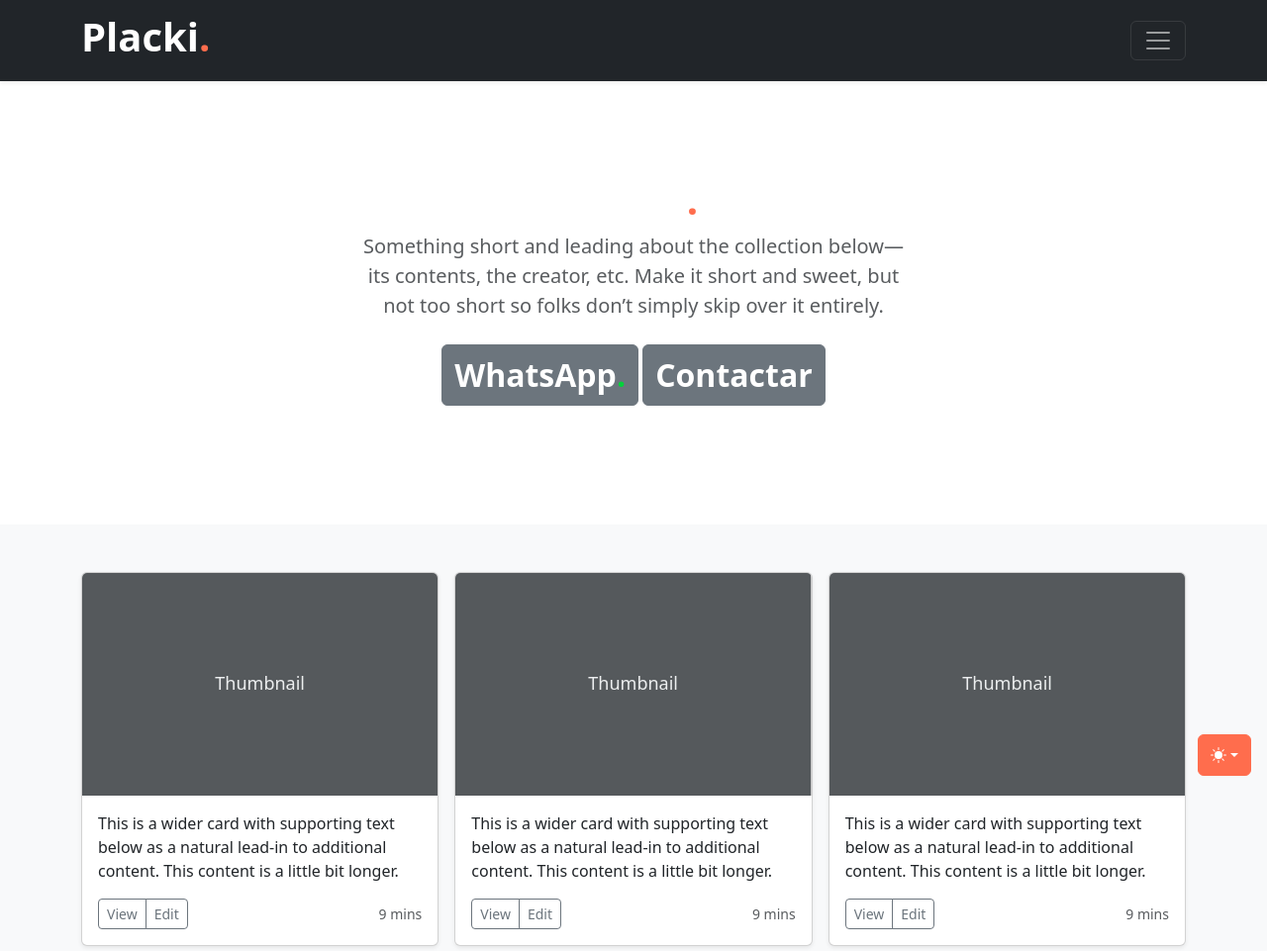
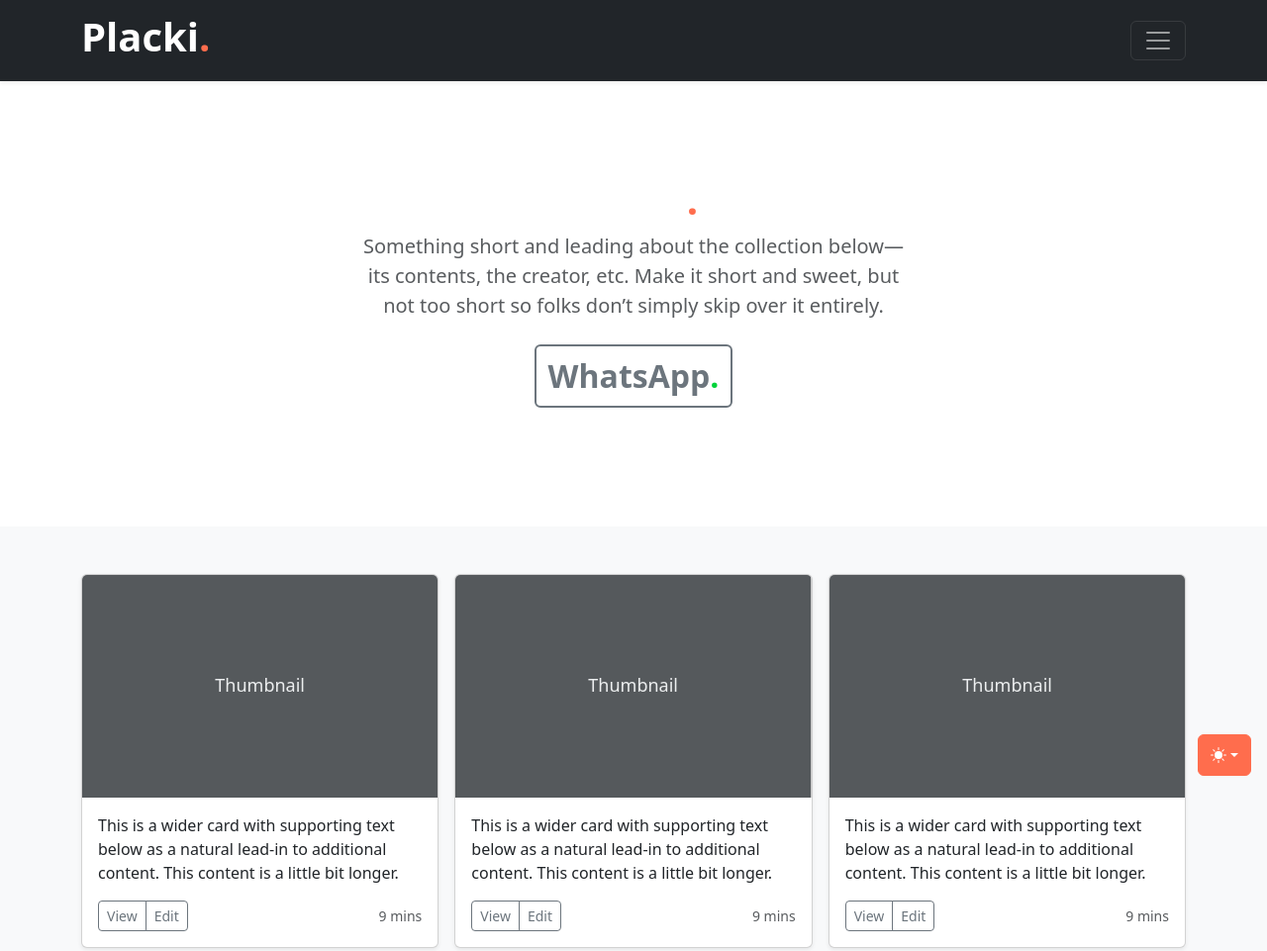
Before and after one commit to PlackiQr/Placki, a plain HTML site: page index.html in a window 1280 px wide. Shown: the top 961 px of the page at 99% size. Drawn offline with Linux system fonts and the light colour scheme.

Commit message:
Update index.html

```diff
--- a/index.html
+++ b/index.html
@@ -94,11 +94,12 @@
 </h1>
 
                     <p class="lead text-body-secondary">Something short and leading about the collection below—its contents, the creator, etc. Make it short and sweet, but not too short so folks don’t simply skip over it entirely.</p>
-                    <p> <a href="#" class="btn btn-secondary my-2" style="font-weight: 800; font-size: 32px;">
+                    <p> <a href="#" class="btn btn-outline-secondary my-2" style="font-weight: 800; font-size: 32px; border-width: 2px;">
   WhatsApp<span style="color: #00d33a;">.</span>
-</a> <a href="#" class="btn btn-secondary my-2" style="font-weight: 800; font-size: 32px;">
+</a>
+ <!--<a href="#" class="btn btn-secondary my-2" style="font-weight: 800; font-size: 32px;">
   Contactar
-</a> </p>
+</a>--> </p>
                 </div>
             </div>
         </section>
```
